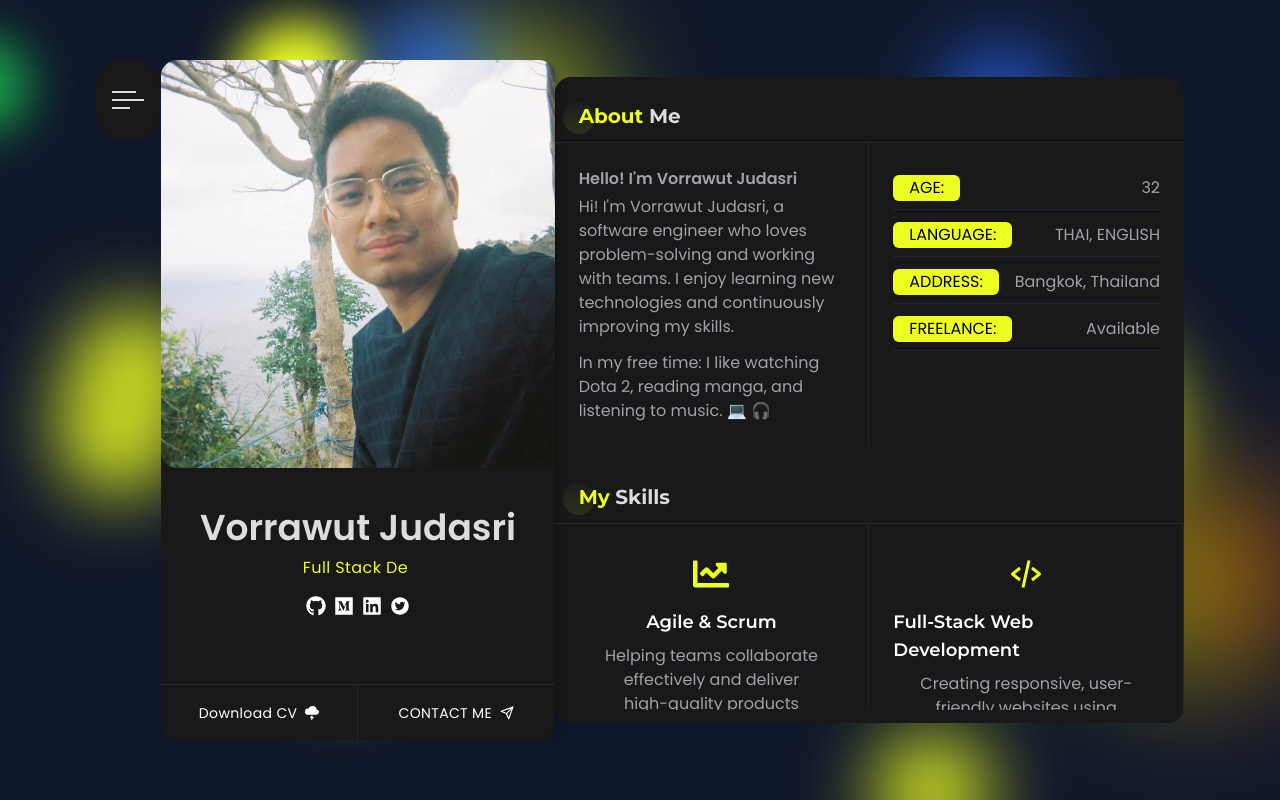
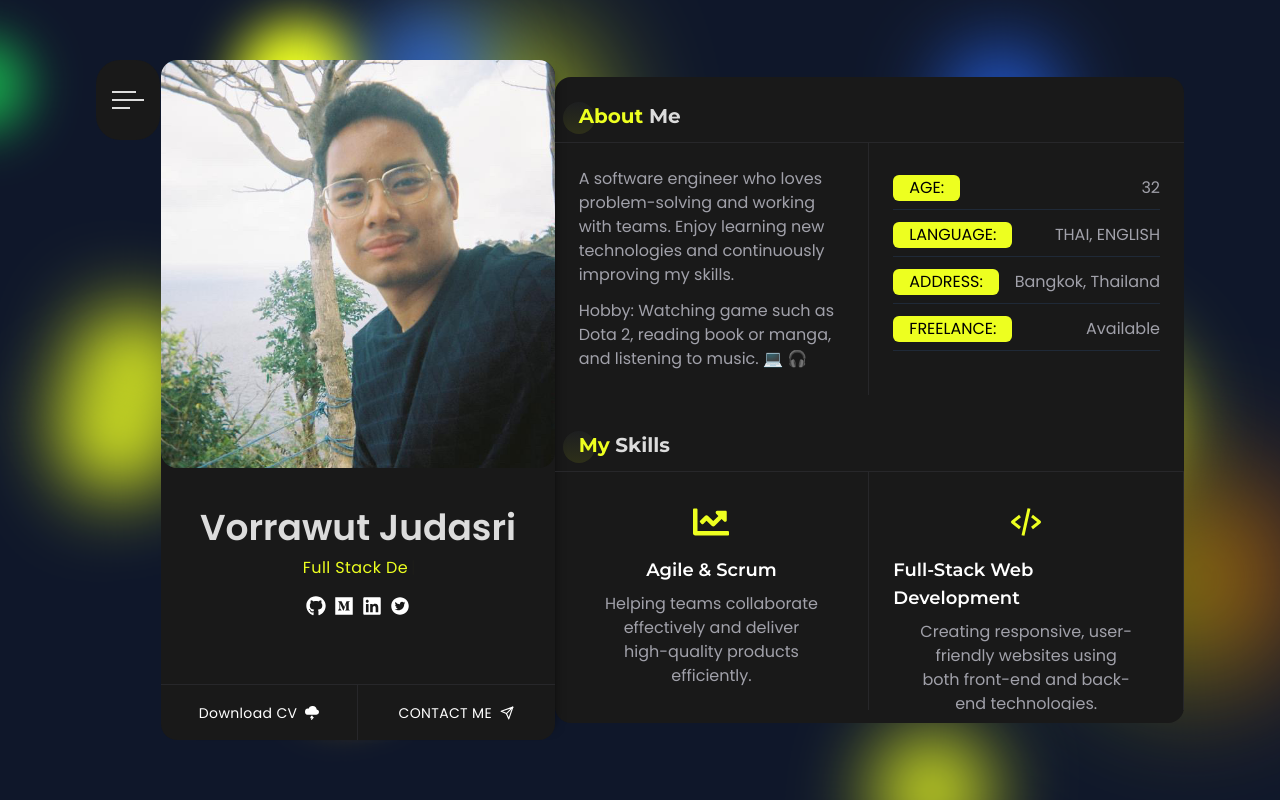
Before and after one commit to vorrawut/vorrawut.github.io, a React (Create React App) app: page / in a window 1280 px wide. Built offline with nearby package versions, Linux system fonts and the light colour scheme.

Commit message:
Update info

```diff
--- a/src/components/about/AboutMe.js
+++ b/src/components/about/AboutMe.js
@@ -5,12 +5,11 @@ const AboutMe = () => {
     <div className='flex flex-col md:flex-row pb-6'>
       <div className='w-full md:w-1/2 text-zinc-400 px-6 border-r-[1px] border-r-zinc-800 flex items-center'>
         <div className='py-6'>
-          <h2 className='font-semibold mb-1'>Hello! I&apos;m Vorrawut Judasri</h2>
           <p className='text-base leading-6 mb-3'>
-            Hi! I&apos;m Vorrawut Judasri, a software engineer who loves problem-solving and working with teams. I enjoy learning new
-            technologies and continuously improving my skills.
+            A software engineer who loves problem-solving and working with teams. Enjoy learning new technologies and continuously improving
+            my skills.
           </p>
-          <p className='text-base leading-6 '>In my free time: I like watching Dota 2, reading manga, and listening to music. 💻 🎧</p>
+          <p className='text-base leading-6 '>Hobby: Watching game such as Dota 2, reading book or manga, and listening to music. 💻 🎧</p>
         </div>
       </div>
       <div className='w-full md:w-1/2 p-6'>
```
